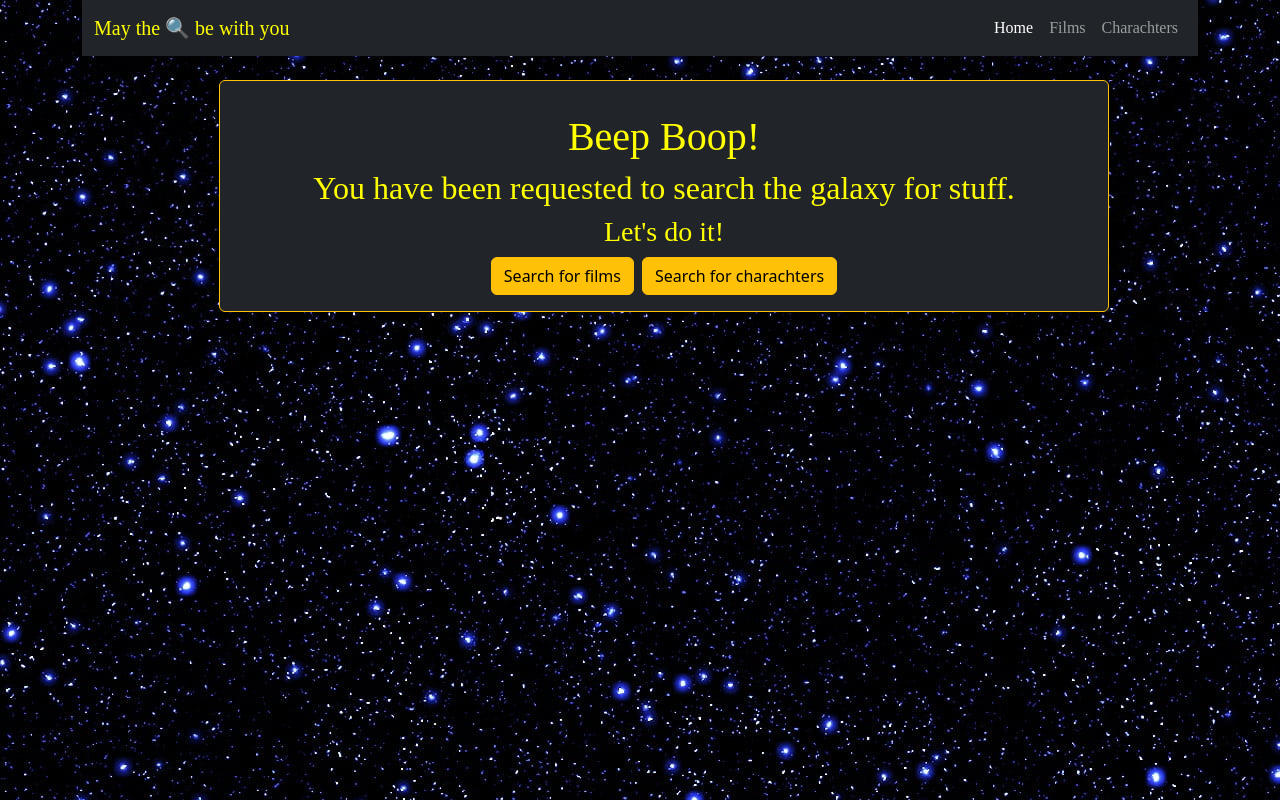
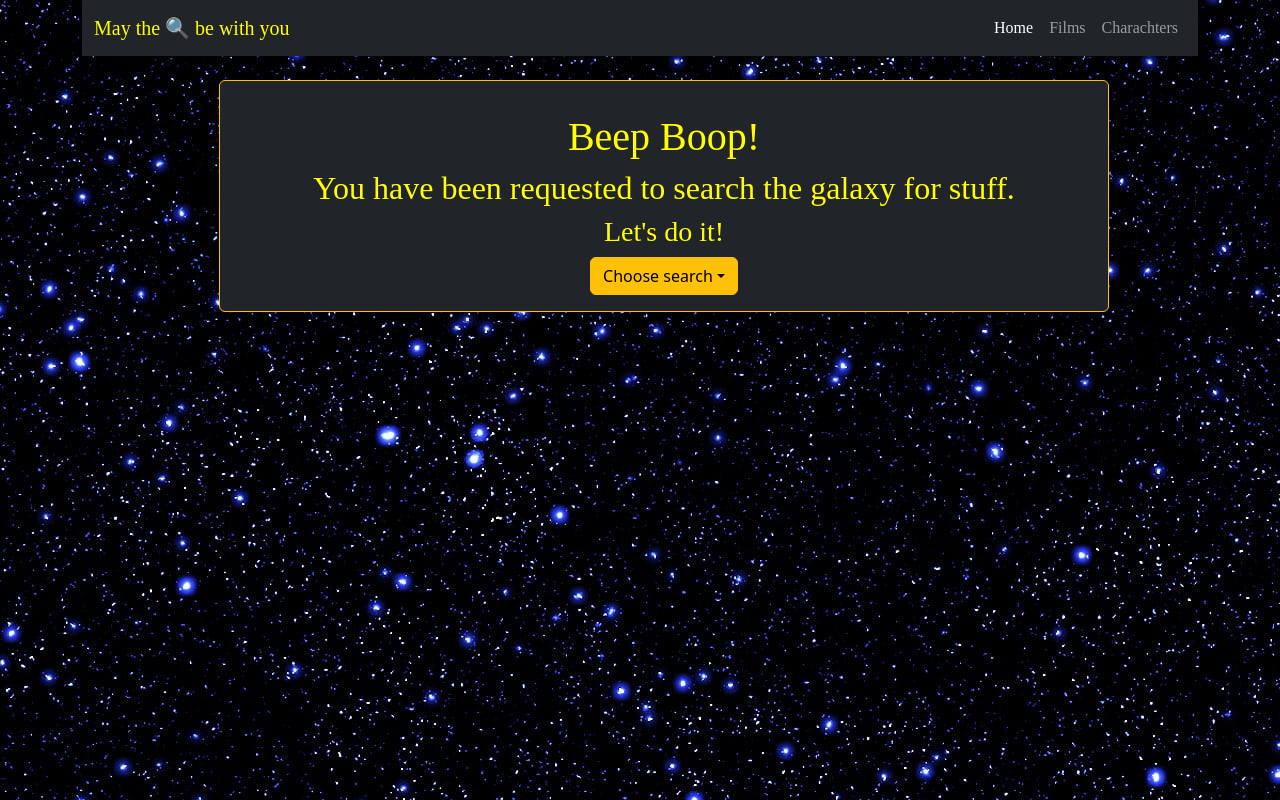
Before and after one commit to landicami/swapi-cami, a React (Vite) app: page / in a window 1280 px wide. Built offline with nearby package versions, Linux system fonts and the light colour scheme; a web font is replaced by a local one.

Commit message:
Dropdown for searchqueries

```diff
--- a/src/pages/HomePage.tsx
+++ b/src/pages/HomePage.tsx
@@ -1,14 +1,22 @@
 import { Link } from "react-router-dom";
+import  Dropdown  from "react-bootstrap/Dropdown";
+import DropdownButton from "react-bootstrap/DropdownButton";
 
 const HomePage = () => {
   return (
-    <div className='container d-flex justify-content-center align-items-center centered-container m-4 background'>
+    <div className='container d-flex justify-content-center align-items-center m-4'>
         <div className='bg-dark col-10 text-center p-3 border border-warning rounded'>
             <h1 className="font-starwars">Beep Boop!</h1>
             <h2 className="font-starwars">You have been requested to search the galaxy for stuff.</h2>
 			<h3 className="font-starwars"> Let's do it!</h3>
-			<Link to="/films" className='btn btn-warning me-2' role='button'>Search for films</Link>
-			<Link to="/people" className='btn btn-warning' role='button'>Search for charachters</Link>
+
+			<DropdownButton id="dropdown-basic-button" title="Choose search" variant="warning">
+				<Dropdown.Item as={Link} to="/films">Search for films</Dropdown.Item>
+				<Dropdown.Item as={Link} to="/people">Search for characters</Dropdown.Item>
+				<Dropdown.Item as={Link} to="/planets">Search for planets</Dropdown.Item>
+				<Dropdown.Item as={Link} to="/species">Search for species</Dropdown.Item>
+				<Dropdown.Item as={Link} to="/vehicles">Search for vehicles</Dropdown.Item>
+   			 </DropdownButton>
 
 
         </div>
```
